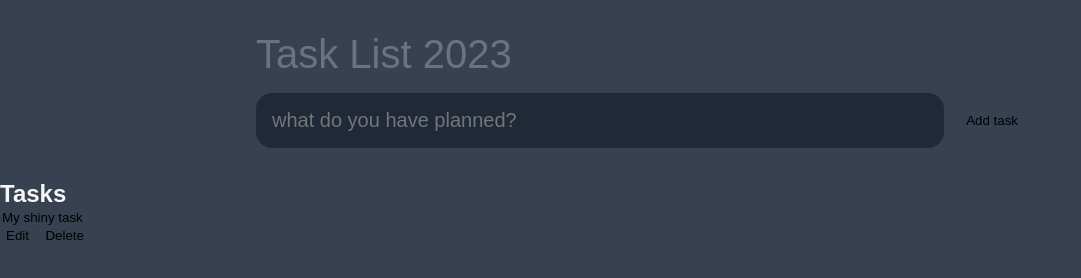
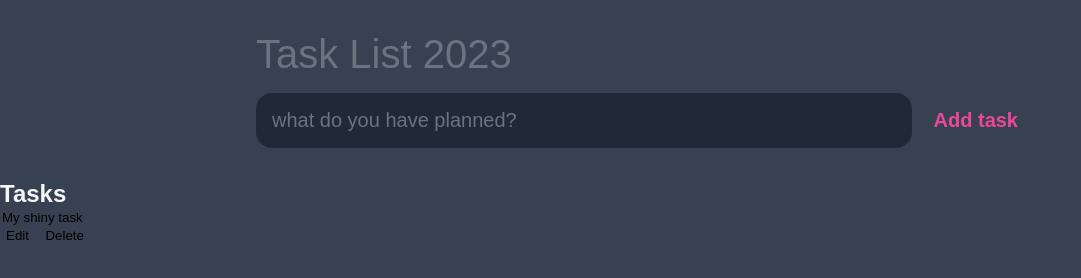
Before and after one commit to arjunivor/simple_todo_list, a plain HTML site: page index.html in a window 1280 px wide. Shown: the whole page, without its empty margins (0-1081 px from the left). Drawn offline with Linux system fonts and the light colour scheme.

Commit message:
changes committed

```diff
--- a/main.css
+++ b/main.css
@@ -54,3 +54,14 @@ button {
   color: var(--light);
   font-size: 1.25rem;
 }
+
+#new-task-input::placeholder {
+  color: var(--grey);
+}
+
+#new-task-submit {
+  color: var(--pink);
+  font-size: 1.25rem;
+  font-weight: 700;
+  background-image: linear-gradient(to right, var(--pink)), var(--purple);
+}
```
